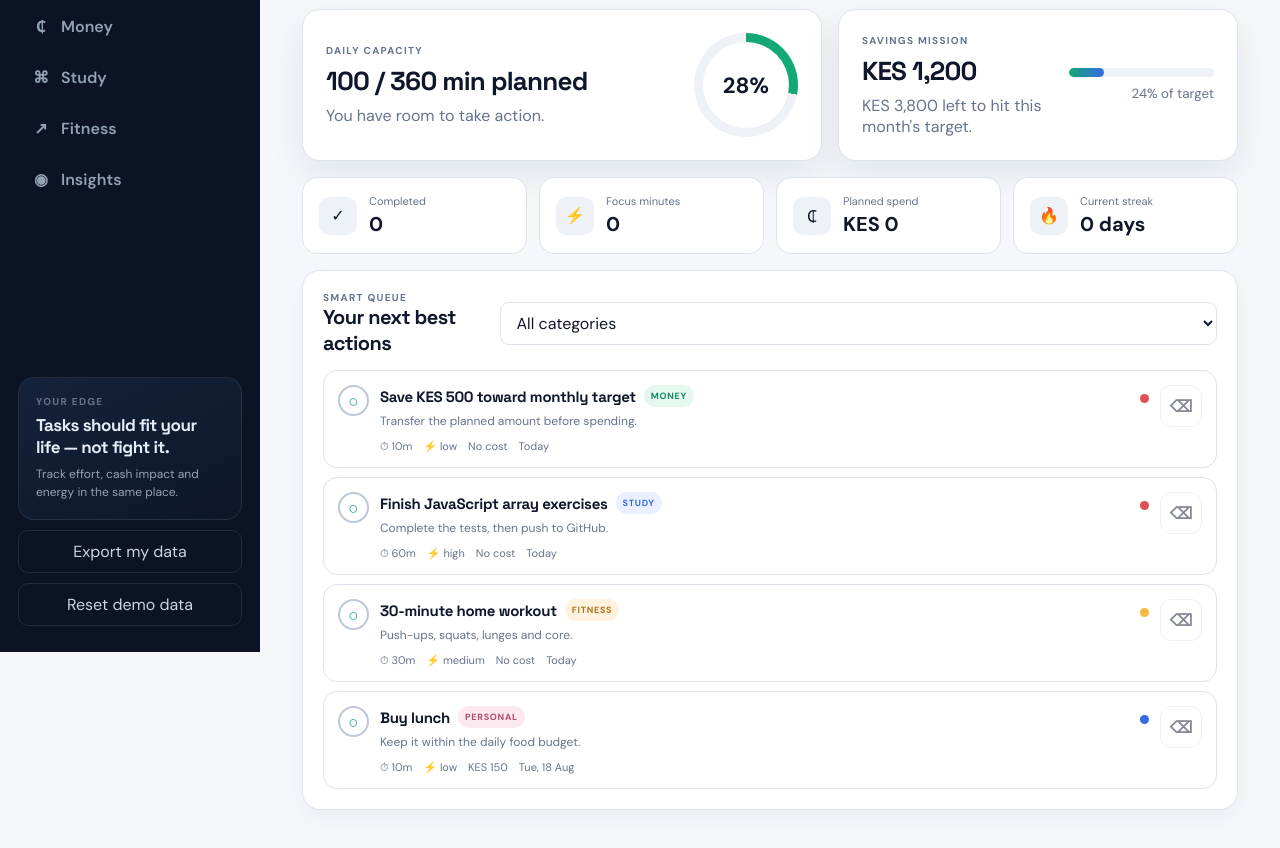
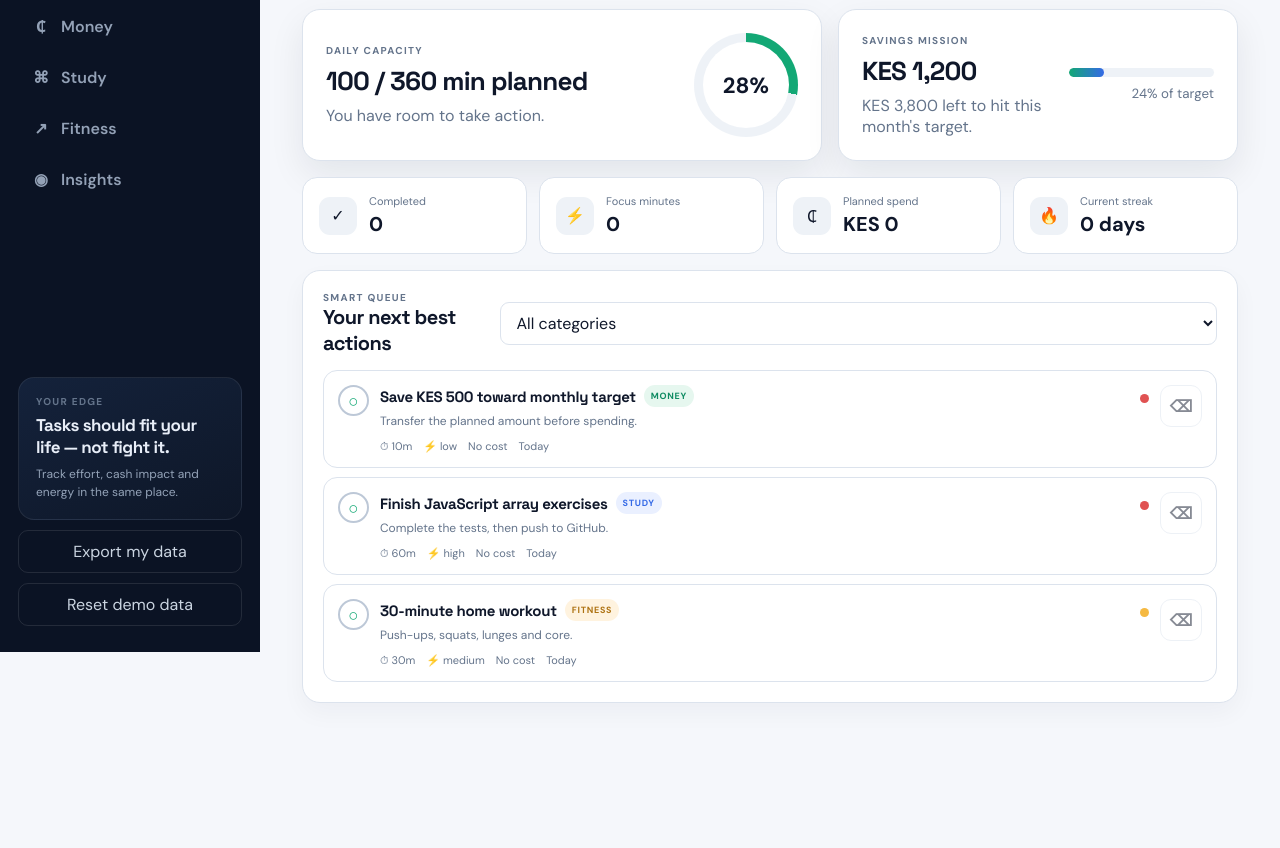
Before and after one commit to iochieng1/TaskLedger, a plain HTML site: page index.html in a window 1280 px wide. Shown: the part 148-996 px from the top of the page. After the commit the page ends 915 px from the top, so only its background shows below. Drawn offline with Linux system fonts and the light colour scheme.

Commit message:
fix: stop 'Today' queue from leaking future-dated tasks
renderTasks() previously showed every incomplete task
regardless of due date, so a task due next month sat in the
'Today' queue right away. Filter to date <= today (due today
or overdue) instead. Also label overdue items explicitly and
style them so they stand out from on-time tasks.

```diff
--- a/app.js
+++ b/app.js
@@ -117,7 +117,10 @@ function renderTaskCard(task, container) {
   card.querySelector(".meta-time").textContent = `⏱ ${task.minutes}m`;
   card.querySelector(".meta-energy").textContent = `⚡ ${task.energy}`;
   card.querySelector(".meta-cost").textContent = task.cost ? formatKES(task.cost) : "No cost";
-  card.querySelector(".meta-due").textContent = task.date === todayISO() ? "Today" : formatDate(task.date);
+  const due = card.querySelector(".meta-due");
+  const today = todayISO();
+  due.textContent = task.date === today ? "Today" : task.date < today ? "Overdue" : formatDate(task.date);
+  if (task.date < today && !task.completed) due.classList.add("overdue");
 
   card.querySelector(".delete-task").addEventListener("click", () => deleteTask(task.id));
   container.appendChild(card);
@@ -126,7 +129,9 @@ function renderTaskCard(task, container) {
 function renderTasks() {
   const filter = $("#taskFilter").value;
   const today = todayISO();
-  let tasks = state.tasks.filter(t => t.date === today || !t.completed);
+  // "Today" means due today or overdue — future-dated tasks belong to their
+  // own day and shouldn't clutter today's queue.
+  let tasks = state.tasks.filter(t => t.date <= today);
   if (filter !== "all") tasks = tasks.filter(t => t.category === filter);
   tasks.sort(smartSort);
 
--- a/styles.css
+++ b/styles.css
@@ -116,6 +116,7 @@ p { margin: 0; }
 .task-title { font-size: 15px; letter-spacing: -.02em; }
 .task-note { color: var(--muted); font-size: 12px; margin-top: 5px; line-height: 1.5; }
 .task-meta { display: flex; gap: 11px; flex-wrap: wrap; margin-top: 9px; color: var(--muted); font-size: 11px; }
+.meta-due.overdue { color: var(--danger, #dc2626); font-weight: 600; }
 .priority-dot { width: 9px; height: 9px; border-radius: 50%; background: #bdc8d7; flex: 0 0 auto; margin-top: 4px; }
 .priority-dot.high { background: var(--red); }
 .priority-dot.medium { background: var(--yellow); }
```
